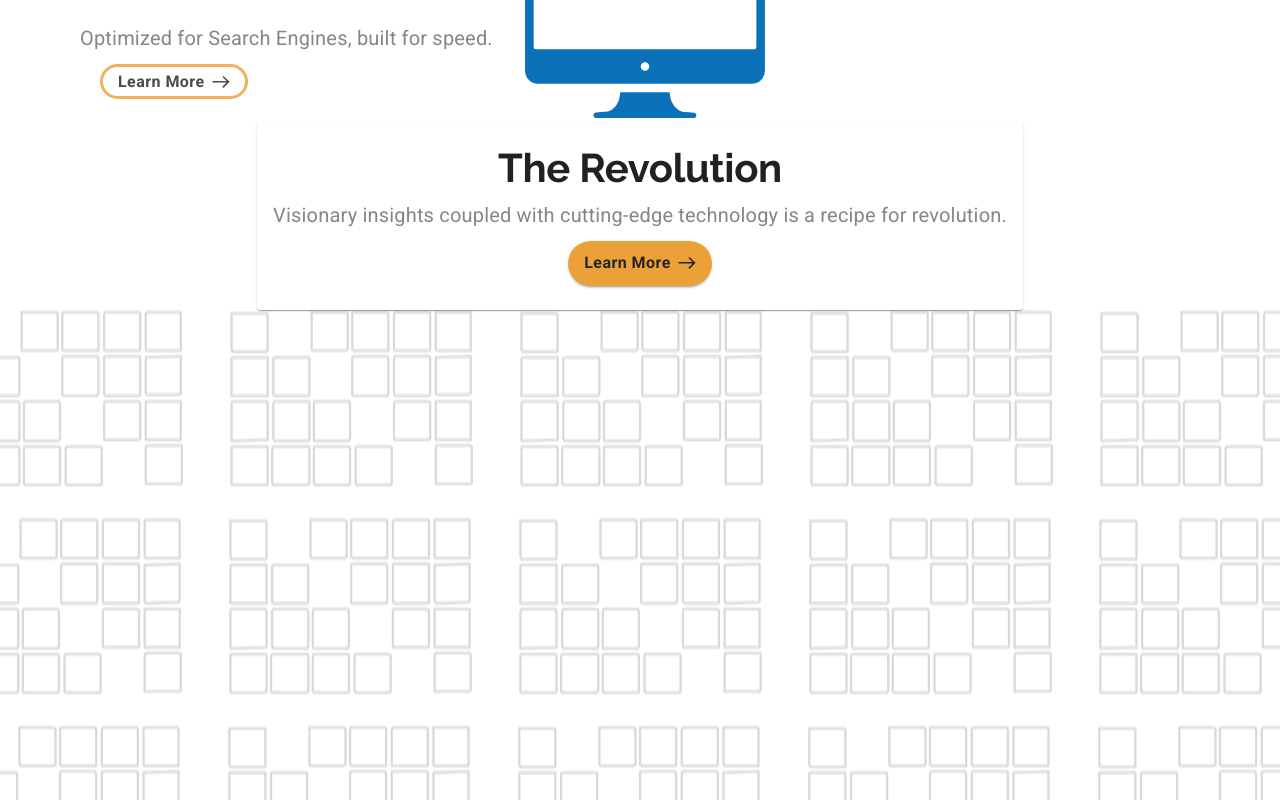
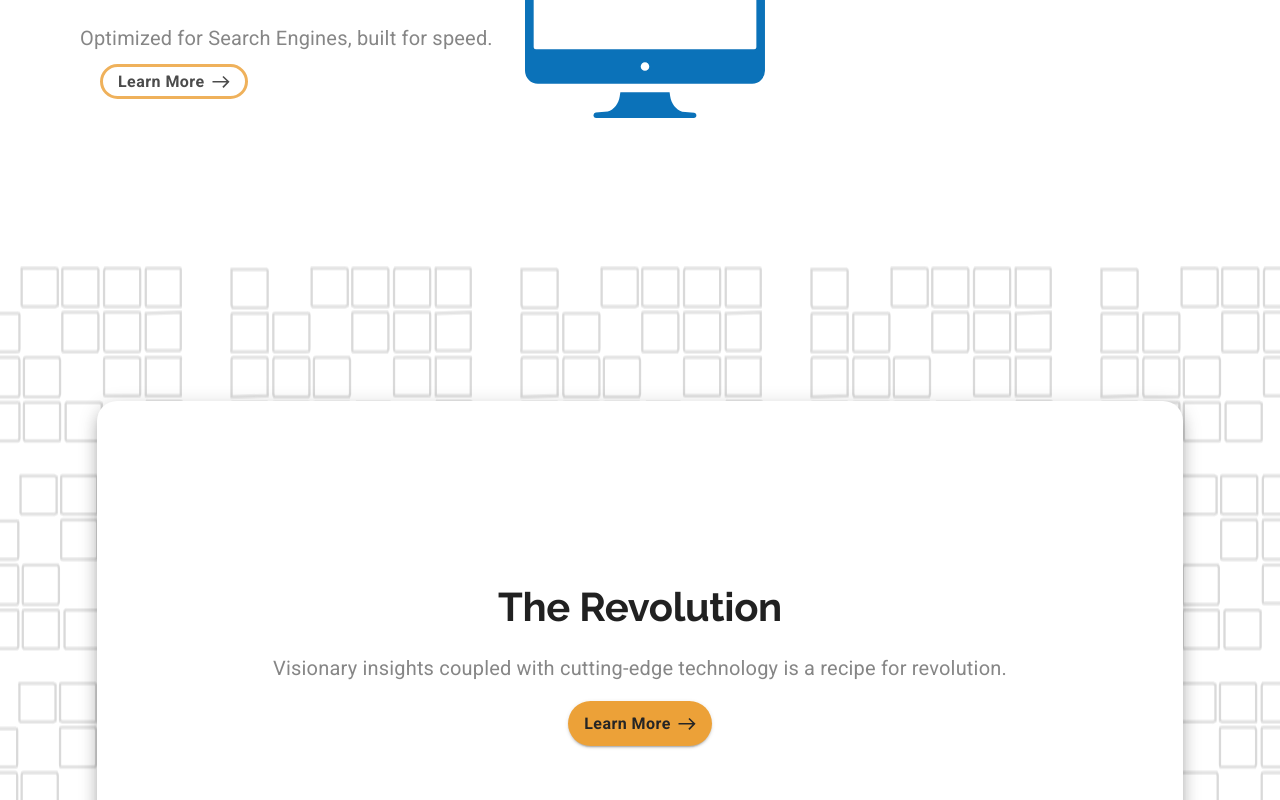
Before and after one commit to HAZberi/tech-company-website, a React (Create React App) app: page / in a window 1280 px wide. Shown: the part 1660-2460 px from the top of the page. Built offline with nearby package versions, Linux system fonts and the light colour scheme.

Commit message:
Revolution block complete

```diff
--- a/src/components/LandingPage.js
+++ b/src/components/LandingPage.js
@@ -126,6 +126,23 @@ const useStyles = makeStyles((theme) => ({
     backgroundRepeat: "no-repeat",
     height: "100%",
     width: "100%",
+  },
+  revolutionCard: {
+    position: "absolute",
+    boxShadow: theme.shadows[10],
+    padding: "10em",
+    borderRadius: 20,
+    [theme.breakpoints.down("md")]: {
+      padding: "5em",
+    },
+    [theme.breakpoints.down("sm")]: {
+      paddingTop: "5em",
+      paddingBottom: "5em",
+      paddingLeft: 0,
+      paddingRight: 0,
+      width: "100%",
+      borderRadius: 0,
+    },
   },
 }));
 
@@ -307,15 +324,15 @@ const LandingPage = () => {
           </Grid>
         </Grid>
         <Grid item>
-          <Grid container alignItems="center" justify="center" style={{height: "50em"}}>
-            <Card>
+          <Grid container alignItems="center" justify="center" style={{height: "50em"}} className={classes.devContainer}>
+            <Card className={classes.revolutionCard}>
               <CardContent>
                 <Grid container direction="column" style={{textAlign: "center"}}>
                   <Grid item>
-                    <Typography variant="h2">The Revolution</Typography>
+                    <Typography variant="h2" gutterBottom>The Revolution</Typography>
                   </Grid>
                   <Grid item>
-                    <Typography variant="subtitle1">
+                    <Typography variant="subtitle1" gutterBottom>
                       Visionary insights coupled with cutting-edge technology is a recipe for revolution.
                     </Typography>
                     <Button
```
Also changed, not shown: 1 other file (tests, documents, lock files or other folders).
